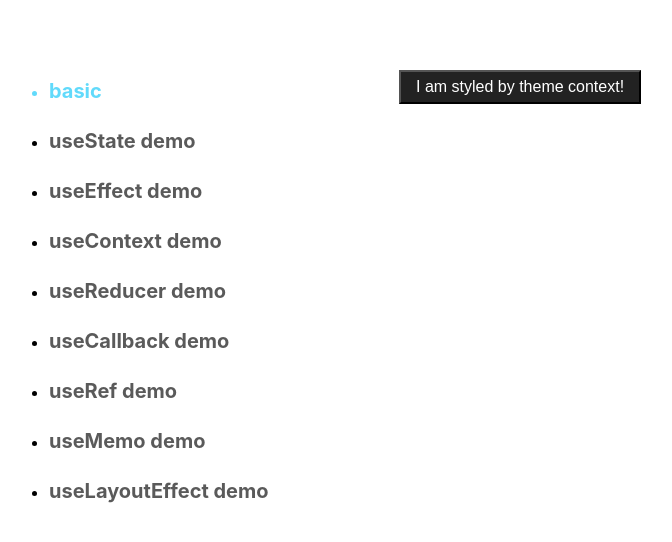
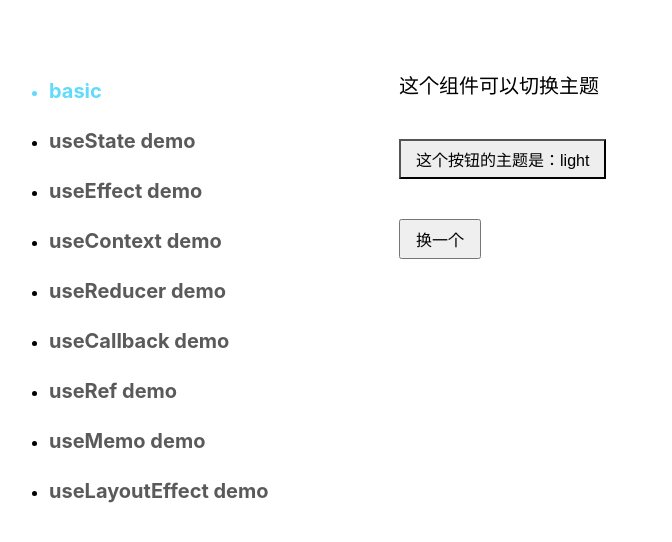
Before and after one commit to wuhuaranran/react-hooks-demo, a React (Create React App) app: page /context in a window 1280 px wide. Shown: the top 542 px of the page, without its empty margins (41-713 px from the left). Built offline with nearby package versions, Linux system fonts and the light colour scheme.

Commit message:
fix useContext demo

```diff
--- a/src/pages/useContext/Toolbar.tsx
+++ b/src/pages/useContext/Toolbar.tsx
@@ -1,9 +1,10 @@
 import React, { useContext } from "react";
 import { ThemeContext } from "./index";
 
-function Toolbar(props: any) {
+function Toolbar() {
     return (
         <div>
+            <p>这个组件可以切换主题</p>
             <ThemedButton />
         </div>
     );
@@ -13,7 +14,7 @@ function ThemedButton() {
     const theme: any = useContext(ThemeContext);
     return (
         <button style={{ background: theme.background, color: theme.foreground }}>
-            I am styled by theme context!
+            这个按钮的主题是：{theme.name}
         </button>
     );
 }
--- a/src/pages/useContext/index.tsx
+++ b/src/pages/useContext/index.tsx
@@ -1,23 +1,31 @@
-import React, { createContext } from "react";
+import React, { createContext, useState } from "react";
 import Toolbar from "./Toolbar";
 
-const themes = {
-    light: {
+const themes = [
+    {
+        name: "light",
         foreground: "#000000",
         background: "#eeeeee"
     },
-    dark: {
+    {
+        name: "dark",
         foreground: "#ffffff",
         background: "#222222"
     }
-};
+];
 
-export const ThemeContext = createContext(themes.light);
+export const ThemeContext = createContext(themes[0]);
 
 function ContextDemo() {
+
+    const [currentTheme, setCurrentTheme] = useState(0);
+    const changeTheme = () => {
+        setCurrentTheme(c => Number(!c))
+    }
     return (
-        <ThemeContext.Provider value={themes.dark}>
+        <ThemeContext.Provider value={themes[currentTheme]}>
             <Toolbar />
+            <button onClick={changeTheme}>换一个</button>
         </ThemeContext.Provider>
     );
 }
```
